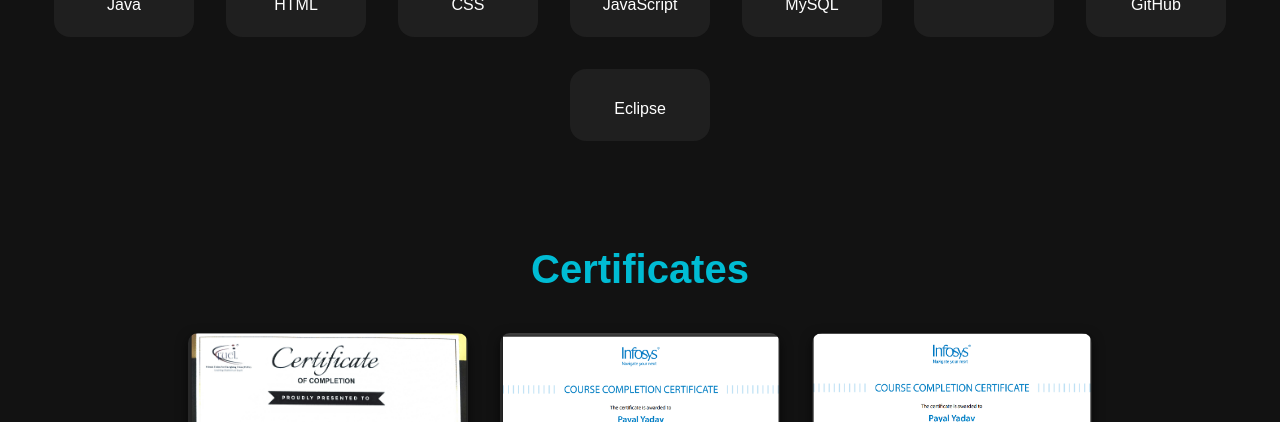
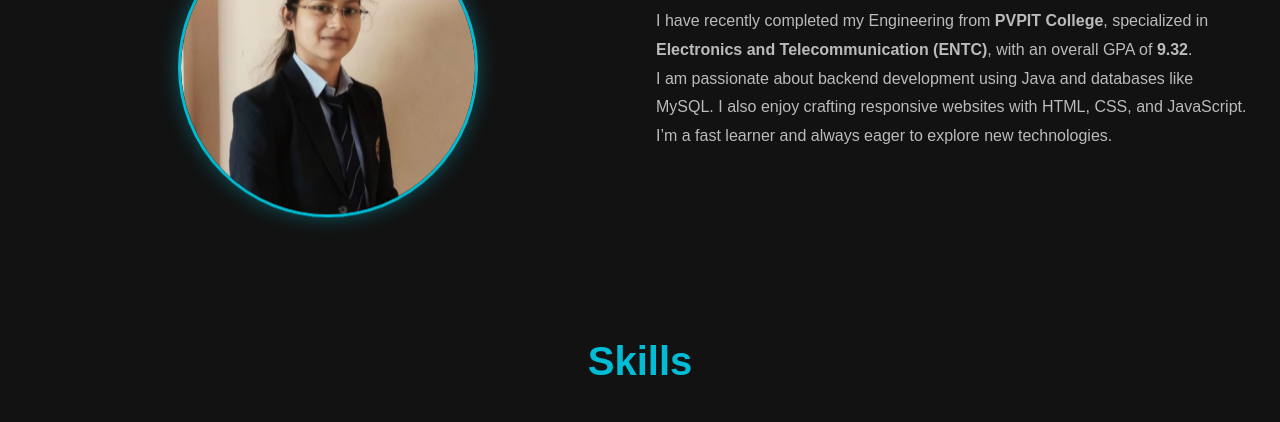
Before and after one commit to payal-yadav23/My-Portfolio, a plain HTML site: page index.html in a window 1280 px wide. Shown: the part 944-1366 px from the top of the page. Drawn offline with nearby package versions, Linux system fonts and the light colour scheme.

Commit message:
Initial commit

```diff
--- a/index.html
+++ b/index.html
@@ -29,10 +29,12 @@
     <div class="logo">Payal Yadav</div>
     <ul class="nav-links">
   <li><a href="#profile">Home</a></li>
+   <li><a href="#about">About Me</a></li>
   <li><a href="#skills">Skills</a></li>
    <li><a href="#certificates">Certificates</a></li>
   <li><a href="#projects">Projects</a></li>
   <li><a href="#contact">Contact</a></li>
+
 </ul>
 
     <div class="hamburger-menu" onclick="toggleMenu()">
@@ -40,6 +42,7 @@
     </div>
     <div class="menu-links" id="mobile-menu">
   <a href="#profile" onclick="toggleMenu()">Home</a>
+  <a href="#about" onclick="toggleMenu()">About Me</a>
   <a href="#skills" onclick="toggleMenu()">Skills</a>
   <a href="#projects" onclick="toggleMenu()">Projects</a>
   <a href="#certificates" onclick="toggleMenu()">Certificates</a>
@@ -81,6 +84,28 @@
 
     </div>
   </section>
+
+ <!-- About Me -->
+  <section id="about">
+  <h2 class="title">About Me</h2>
+  <div class="about-container">
+    <div class="about-left animate-about-left">
+      <img src="profile-pic.png" alt="Payal Yadav" class="about-photo" />
+    </div>
+    <div class="about-right animate-about-right">
+      <p>
+        I have recently completed my Engineering from <strong>PVPIT College</strong>,
+        specialized in <strong>Electronics and Telecommunication (ENTC)</strong>,
+        with an overall GPA of <strong>9.32</strong>.
+      </p>
+      <p>
+        I am passionate about backend development using Java and databases like MySQL. I also enjoy crafting responsive websites with HTML, CSS, and JavaScript. I’m a fast learner and always eager to explore new technologies.
+      </p>
+    </div>
+  </div>
+</section>
+
+
 
  <!-- Skills -->
 <section id="skills">
--- a/script.js
+++ b/script.js
@@ -47,3 +47,19 @@ const skillObserver = new IntersectionObserver(entries => {
 skillCards.forEach(card => {
   skillObserver.observe(card);
 });
+
+
+  const aboutLeft = document.querySelector('.animate-about-left');
+  const aboutRight = document.querySelector('.animate-about-right');
+
+  const aboutObserver = new IntersectionObserver(entries => {
+    entries.forEach(entry => {
+      if (entry.isIntersecting) {
+        entry.target.classList.add('visible');
+        aboutObserver.unobserve(entry.target);
+      }
+    });
+  }, { threshold: 0.3 });
+
+  aboutObserver.observe(aboutLeft);
+  aboutObserver.observe(aboutRight);
--- a/style.css
+++ b/style.css
@@ -288,6 +288,88 @@ section {
   transform: scale(1.2);
 }
 
+@keyframes slideInLeft {
+  from {
+    transform: translateX(-50px);
+    opacity: 0;
+  }
+  to {
+    transform: translateX(0);
+    opacity: 1;
+  }
+}
+
+@keyframes slideInRight {
+  from {
+    transform: translateX(50px);
+    opacity: 0;
+  }
+  to {
+    transform: translateX(0);
+    opacity: 1;
+  }
+}
+
+.animate-about-left,
+.animate-about-right {
+  opacity: 0;
+}
+
+.animate-about-left.visible {
+  animation: slideInLeft 1s ease forwards;
+}
+
+.animate-about-right.visible {
+  animation: slideInRight 1s ease forwards;
+}
+
+
+#about {
+  padding: 3rem 2rem;
+  text-align: center;
+}
+
+.about-container {
+  display: flex;
+  flex-wrap: wrap;
+  align-items: center;
+  justify-content: center;
+  margin-top: 2rem;
+  gap: 2rem;
+}
+
+.about-left, .about-right {
+  flex: 1;
+  min-width: 280px;
+}
+
+.about-photo {
+  width: 300px;
+  height: 300px;
+  border-radius: 50%;
+  object-fit: cover;
+  border: 3px solid var(--accent-color);
+  box-shadow: 0 0 20px rgba(0, 188, 212, 0.4);
+  animation: slideDown 1s ease-out forwards, float 3s ease-in-out infinite;
+  opacity: 0;
+  transition: box-shadow 0.3s ease;
+}
+
+.about-photo:hover {
+  box-shadow: 0 0 25px var(--accent-color), 0 0 40px var(--accent-color);
+}
+
+
+.about-right p {
+  font-size: 1rem;
+  color: var(--muted-color);
+  line-height: 1.8;
+  text-align: left;
+  max-width: 600px;
+  margin: 0 auto;
+}
+
+
 /* Skills Section */
 #skills .skills-grid {
   display: flex;
```
